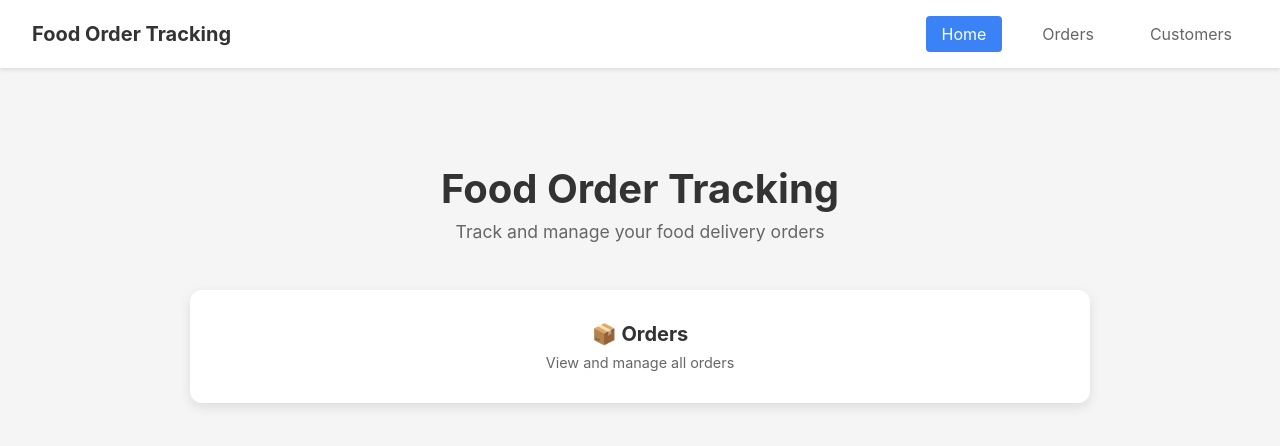
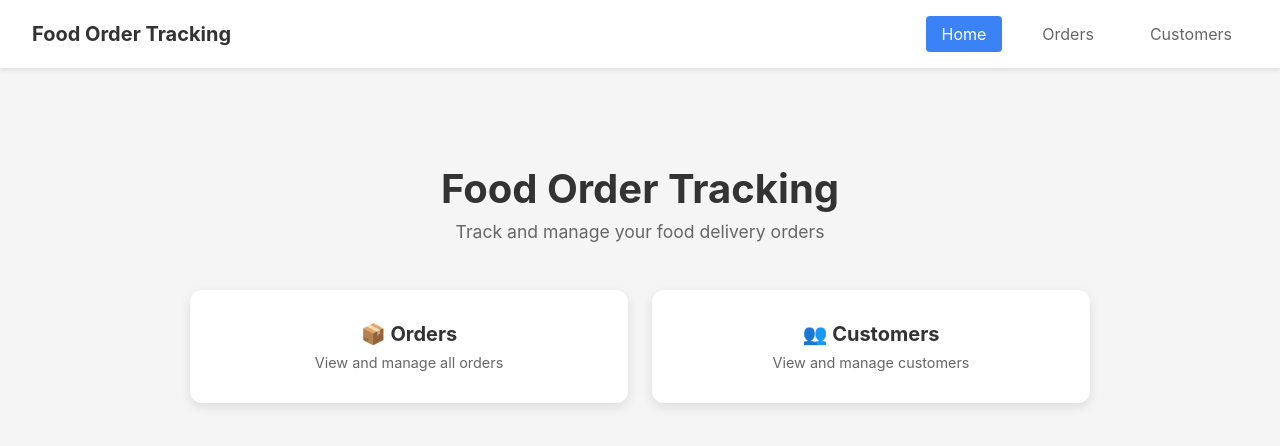
Before and after one commit to ramishk12/FoodOrderTracking, a React (Vite) app in the folder web/: page / in a window 1280 px wide. Shown: the top 446 px of the page. Built offline with nearby package versions, Linux system fonts and the light colour scheme.

Commit message:
Add Customers link to home page

```diff
--- a/web/src/pages/Home.jsx
+++ b/web/src/pages/Home.jsx
@@ -11,6 +11,10 @@ function Home() {
           <h3>📦 Orders</h3>
           <p>View and manage all orders</p>
         </Link>
+        <Link to="/customers" className="home-card">
+          <h3>👥 Customers</h3>
+          <p>View and manage customers</p>
+        </Link>
       </div>
     </div>
   )
```
